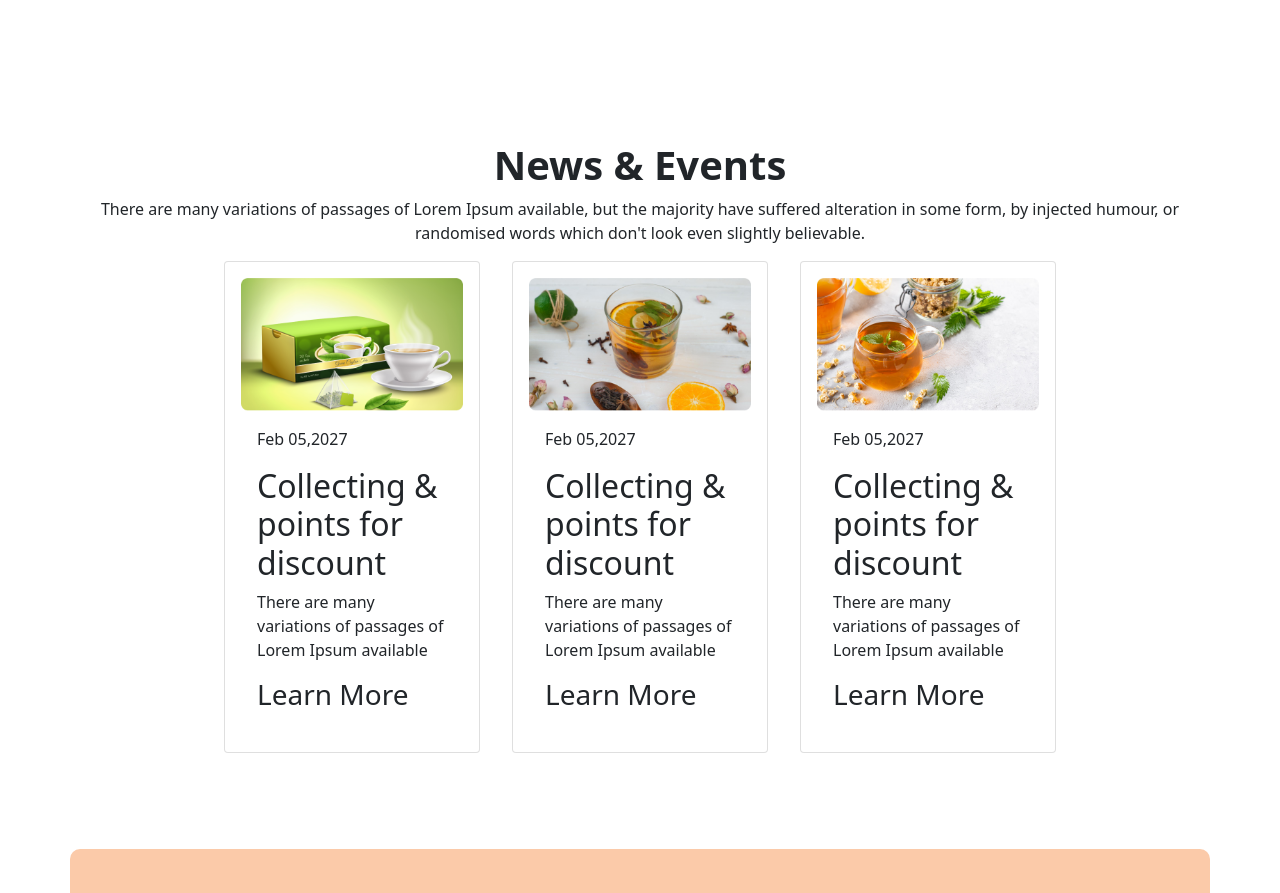
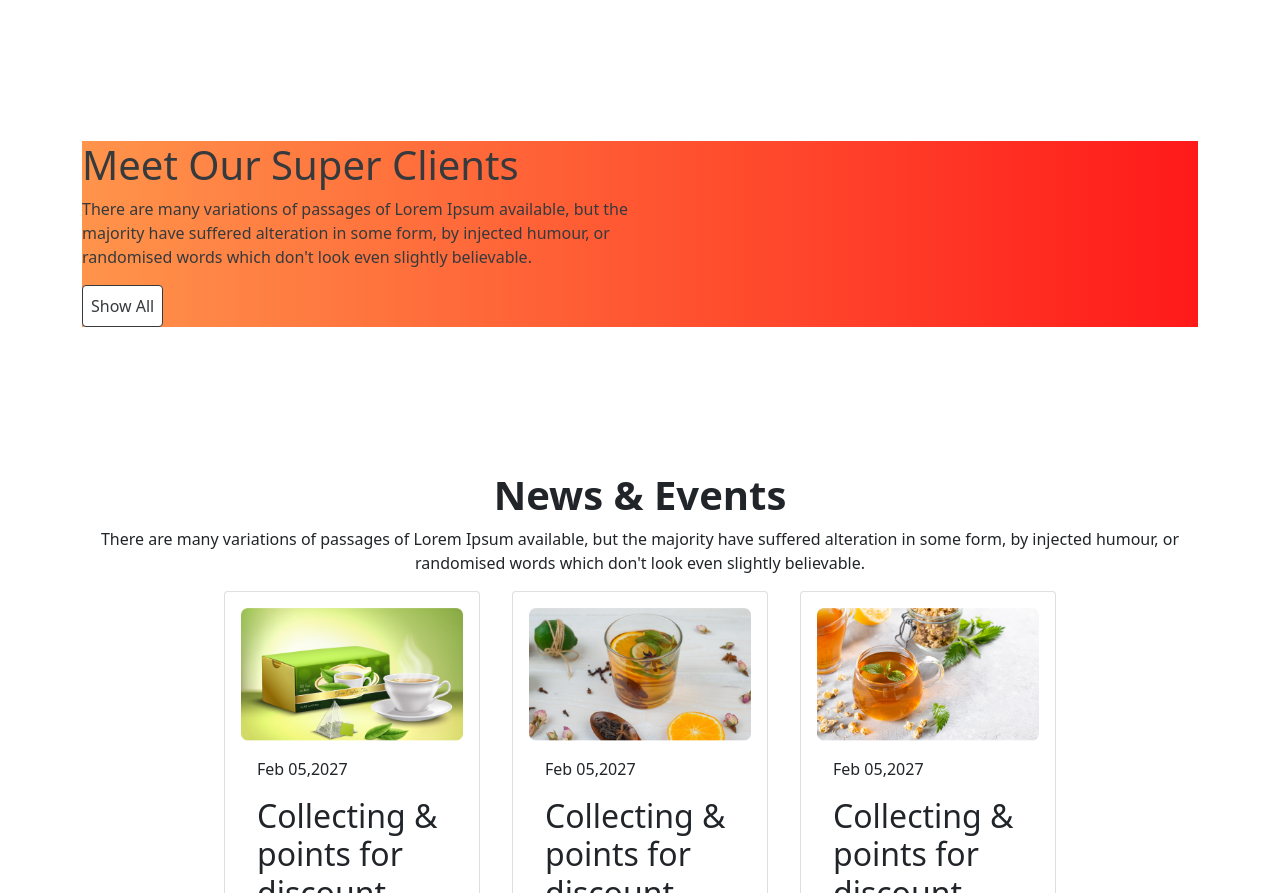
Before and after one commit to daasojib/tea-house, a plain HTML site: page index.html in a window 1280 px wide. Shown: the part 1954-2847 px from the top of the page. Drawn offline with Linux system fonts and the light colour scheme.

Commit message:
third commit

```diff
--- a/css/style.css
+++ b/css/style.css
@@ -21,6 +21,11 @@
           margin-top: 15px;
 }
 
+.third-section{
+          background: linear-gradient(to right, #FF8938 0%,#FF0000 100%);
+          opacity: 0.9;
+}
+
 .white-grad{
           background: linear-gradient(90deg, #D9D9D9 0%, rgba(255, 255, 255, 0) 100%);border-radius: 10px;
 }
--- a/index.html
+++ b/index.html
@@ -105,8 +105,16 @@
                    </section>
 
                    <!-- third section -->
-                   <section class="container my-5 py-=5">
+                   <section class="container my-5 py-5">
+                    <div class="third-section">
+                      <div class="col-md-6">
+                        <h1>Meet Our Super Clients</h1>
+                        <p>There are many variations of passages of Lorem Ipsum available, but the majority have suffered alteration in some form, by injected humour, or randomised words which don't look even slightly believable. </p>
+                        <button class="btn bg-white p-2 border border-dark orange-500">Show All</button>
+                      </div>
+                      <div class="col-md-6"></div>
 
+                    </div>
                    </section>
 
                    <!-- last section -->
```
